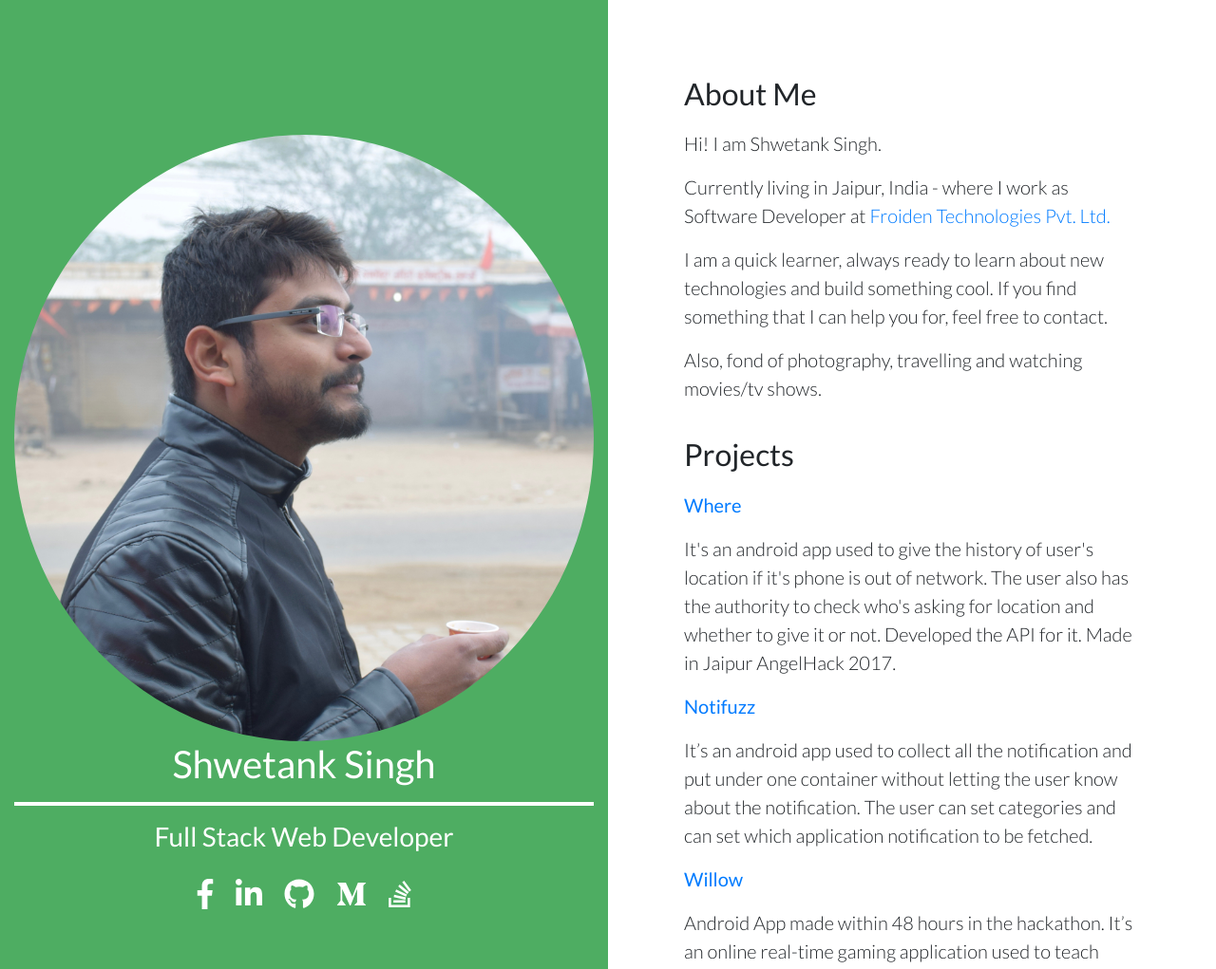
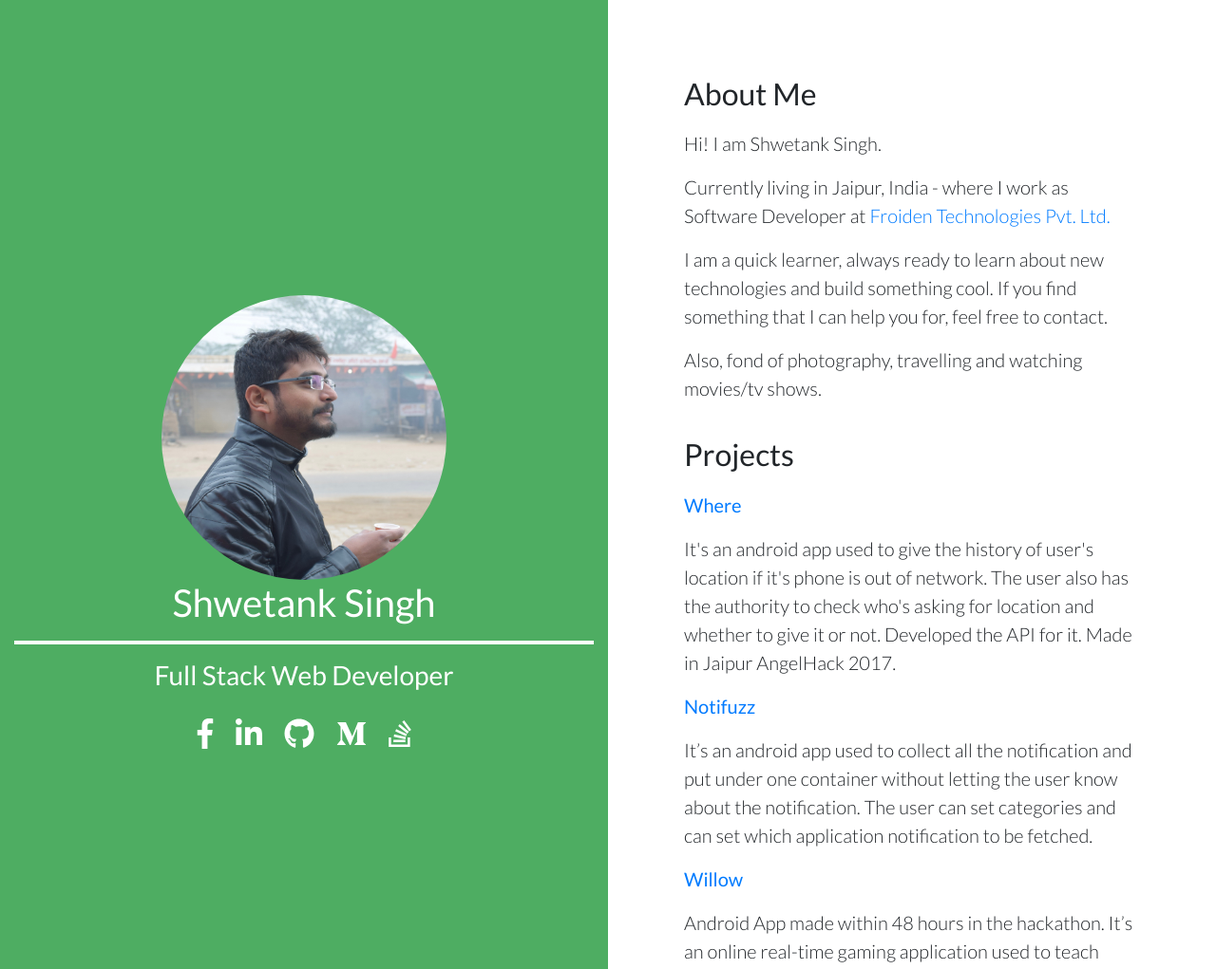
Before and after one commit to shwetank007/shwetank007.github.io, a PHP site: page /index.html in a window 1280 px wide. Shown: the top 1021 px of the page at 95% size. Run offline with PHP 8.4, Linux system fonts and the light colour scheme; some libraries are stand-ins or nearby versions.

Commit message:
Fix: Image size

```diff
--- a/main.css
+++ b/main.css
@@ -81,4 +81,10 @@ h2 {
         overflow-y: scroll;
         height: 100vh;
     }
+
+    .img-profile {
+        height: 300px;
+        width: 300px;
+        border-radius: 50%;
+    }
  }
```
